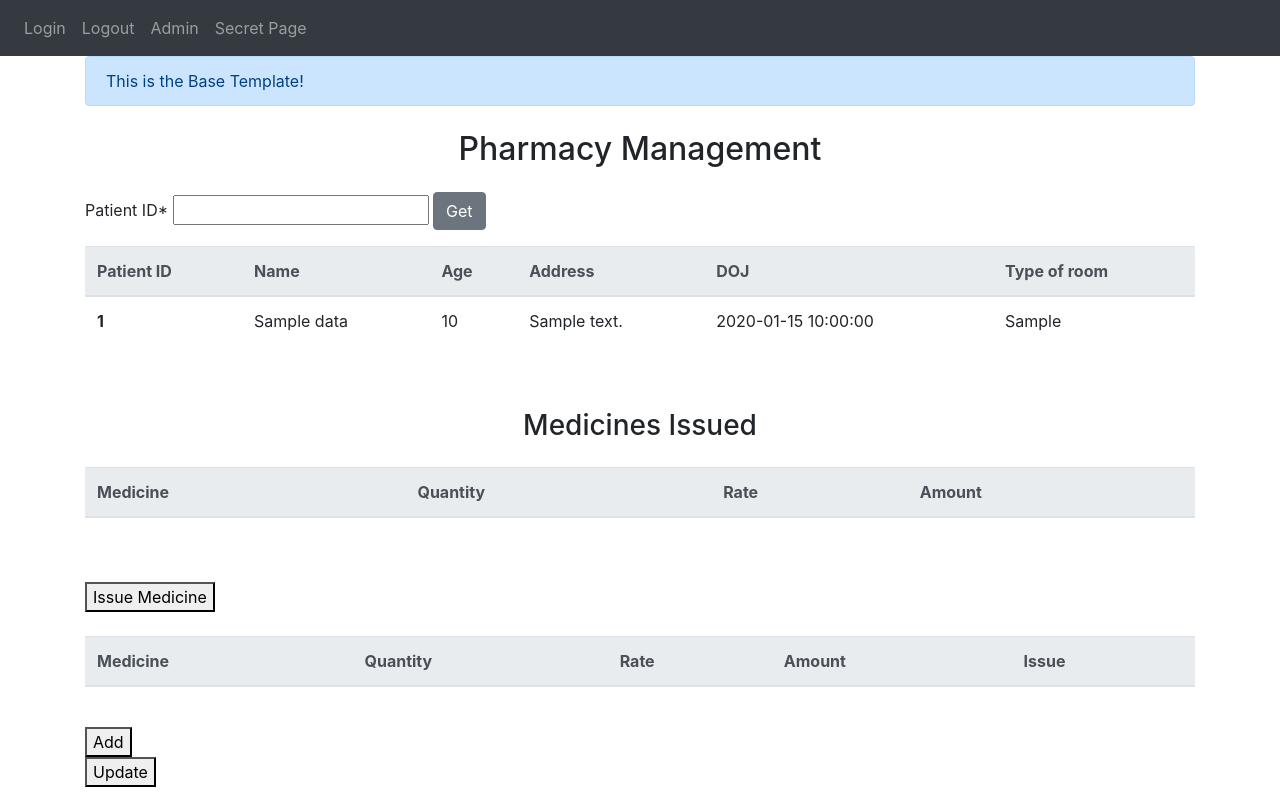
After one commit to IAmSSH/Case_Study_HMS, a Flask app: template root/Modules/Pharmacy/templates/pharmacy.html in a window 1280 px wide. The commit adds this page. Run offline with Flask 2, Linux system fonts and the light colour scheme; the template is opened without the code that fills it: most values are stand-ins (such as "Sample title", 1, 10 or a date in 2020); lists and menus that the app fills with data are empty; some libraries are stand-ins or nearby versions.

```diff
--- a/root/Modules/Patient/templates/updatePatient.html
+++ b/root/Modules/Patient/templates/updatePatient.html
@@ -70,9 +70,9 @@
         <label>Type of bed </label>
         <select name='bed_type'>
             <option value="">Select bed type</option>
-            <option {%if patient_data.bed_type=='gw' %}selected="selected" {%endif%} value="gw">General ward</option>
-            <option {%if patient_data.bed_type=='ss' %}selected="selected" {%endif%} value="ss">Semi Sharing</option>
-            <option {%if patient_data.bed_type=='sr' %}selected="selected" {%endif%} value="sr">Single Room</option>
+            <option {%if patient_data.bed_type=='General ward' %}selected="selected" {%endif%} value="General ward">General ward</option>
+            <option {%if patient_data.bed_type=='Semi Sharing' %}selected="selected" {%endif%} value="Semi Sharing">Semi Sharing</option>
+            <option {%if patient_data.bed_type=='Single Room' %}selected="selected" {%endif%} value="Single Room">Single Room</option>
         </select>
     </p>
 
--- /dev/null
+++ b/root/Modules/Pharmacy/templates/pharmacy.html
@@ -0,0 +1,97 @@
+{% extends "Base.html" %}
+{% block title %} Login Page{% endblock %}
+
+
+{% block content %}
+
+ <h2 class="text-center my-4">Pharmacy Management</h2>
+
+<form action="/pharmacy/get_details" method="GET" class="my-3">
+    <label for="patientid">Patient ID*</label>
+    <input type="text" id="patientid" name="patientid" required>
+  <button class="btn btn-secondary" id="btn">Get</button>
+</form>
+
+{% if data %}
+  <table class="table">
+
+    <thead class="thead-light">
+      <tr>
+        <th scope="col">Patient ID</th>
+        <th scope="col">Name</th>
+        <th scope="col">Age</th>
+        <th scope="col">Address</th>
+        <th scope="col">DOJ</th>
+        <th scope="col">Type of room</th>
+      </tr>
+    </thead>
+
+    <tbody>
+      <tr>
+          <th scope="row">{{ data.patient_id }}</th>
+          <td>{{ data.name }}</td>
+          <td>{{ data.age }}</td>
+          <td>{{ data.address }}</td>
+          <td>{{ data.admission_date }}</td>
+          <td>{{ data.bed_type }}</td>
+      </tr>
+    </tbody>
+
+  </table>
+
+  <br>
+
+  <h3 class="text-center my-4">Medicines Issued</h3>
+  <table class="table">
+        <thead class="thead-light">
+          <tr>
+              <th scope="col">Medicine</th>
+              <th scope="col">Quantity</th>
+              <th scope="col">Rate</th>
+              <th scope="col">Amount</th>
+          </tr>
+      </thead>
+      <tbody>
+      <tr>
+          <td> </td>
+          <td> </td>
+          <td> </td>
+          <td> </td>
+      </tr>
+      </tbody>
+  </table>
+  <br>
+
+  <div><button>Issue Medicine</button> </div>
+
+  <br>
+
+  <table class="table">
+    <thead class="thead-light">
+      <tr>
+        <th scope="col">Medicine</th>
+        <th scope="col">Quantity</th>
+        <th scope="col">Rate</th>
+        <th scope="col">Amount</th>
+        <th scope="col">Issue</th>
+      </tr>
+    </thead>
+    <tbody>
+      <tr>
+          <td> </td>
+          <td> </td>
+          <td> </td>
+          <td> </td>
+      </tr>
+    </tbody>
+  </table>
+
+  <button>Add</button>
+
+  <div>
+    <button>Update</button>
+  </div>
+{% endif %}
+
+
+{% endblock %}
--- a/root/templates/Base.html
+++ b/root/templates/Base.html
@@ -4,8 +4,8 @@
     <meta charset="UTF-8">
     <meta name="viewport" content="width=device-width, initial-scale=1.0">
     <title>{%block title%}{% endblock %}</title>
-    <link rel="stylesheet" href="{{url_for('static',filename='css/bootstrap.min.css')}}">
-    <script src="{{url_for('static',filename='js/bootstrap.min.js')}}"></script>
+    <!-- <link rel="stylesheet" href="{{url_for('static',filename='css/bootstrap.min.css')}}"> -->
+    <link rel="stylesheet" href="https://stackpath.bootstrapcdn.com/bootstrap/4.5.0/css/bootstrap.min.css" integrity="sha384-9aIt2nRpC12Uk9gS9baDl411NQApFmC26EwAOH8WgZl5MYYxFfc+NcPb1dKGj7Sk" crossorigin="anonymous">
 </head>
 <body>
     <nav class="navbar navbar-dark bg-dark navbar-expand-lg ">
@@ -35,5 +35,13 @@
         </div>
         {%block content%}{% endblock %}
     </div>
+
+    <!-- <script src="{{url_for('static',filename='js/bootstrap.min.js')}}"></script> -->
+
+    <script src="https://code.jquery.com/jquery-3.5.1.slim.min.js" integrity="sha384-DfXdz2htPH0lsSSs5nCTpuj/zy4C+OGpamoFVy38MVBnE+IbbVYUew+OrCXaRkfj" crossorigin="anonymous"></script>
+    <script src="https://cdn.jsdelivr.net/npm/popper.js@1.16.0/dist/umd/popper.min.js" integrity="sha384-Q6E9RHvbIyZFJoft+2mJbHaEWldlvI9IOYy5n3zV9zzTtmI3UksdQRVvoxMfooAo" crossorigin="anonymous"></script>
+    <script src="https://stackpath.bootstrapcdn.com/bootstrap/4.5.0/js/bootstrap.min.js" integrity="sha384-OgVRvuATP1z7JjHLkuOU7Xw704+h835Lr+6QL9UvYjZE3Ipu6Tp75j7Bh/kR0JKI" crossorigin="anonymous"></script>
+
+    {%block scripts%}{% endblock %}
 </body>
 </html>
```
Also changed, not shown: root/Modules/Models/userstore.py (+29 -4 lines), root/Modules/Patient/PatientRoutes.py (+15 -17 lines), root/Modules/Pharmacy/PharmacyRoutes.py (added, +20 -0 lines), root/__init__.py (+6 -12 lines), run.py (+0 -58 lines), script.py (added, +21 -0 lines), patients.db (added), root/dump/patients.db (added), users.sqlite3 (added).
